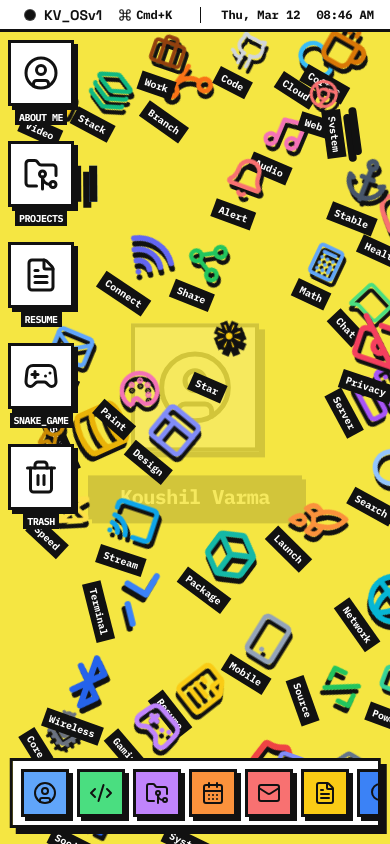
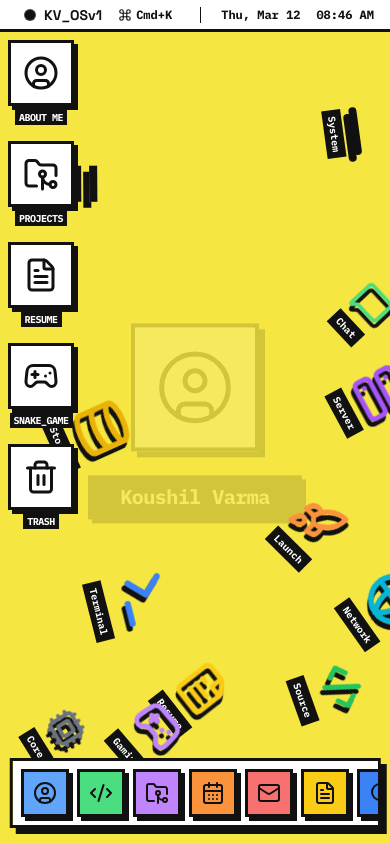
Before and after one commit to koushilvarma/personal_Portfolio, a React (Vite) app: page / in a window 390 px wide. Built offline with nearby package versions, Linux system fonts and the light colour scheme.

Commit message:
fix: conditionally render fewer background shapes on mobile devices to prevent clutter

```diff
--- a/src/components/os/BackgroundAnimations.tsx
+++ b/src/components/os/BackgroundAnimations.tsx
@@ -58,9 +58,19 @@
 
 export default function BackgroundAnimations({ isActive }: { isActive: boolean }) {
   const [mounted, setMounted] = useState(false);
-  useEffect(() => setMounted(true), []);
+  const [isMobile, setIsMobile] = useState(false);
+
+  useEffect(() => {
+    setMounted(true);
+    const checkMobile = () => setIsMobile(window.innerWidth < 768);
+    checkMobile();
+    window.addEventListener('resize', checkMobile);
+    return () => window.removeEventListener('resize', checkMobile);
+  }, []);
 
   if (!mounted) return null;
+
+  const activeShapes = isMobile ? shapes.slice(0, 12) : shapes;
 
   return (
     <div
@@ -94,7 +104,7 @@
           </div>
         </div>
       </motion.div>
-      {shapes.map((shape) => (
+      {activeShapes.map((shape) => (
         <motion.div
           key={shape.id}
           drag
```
